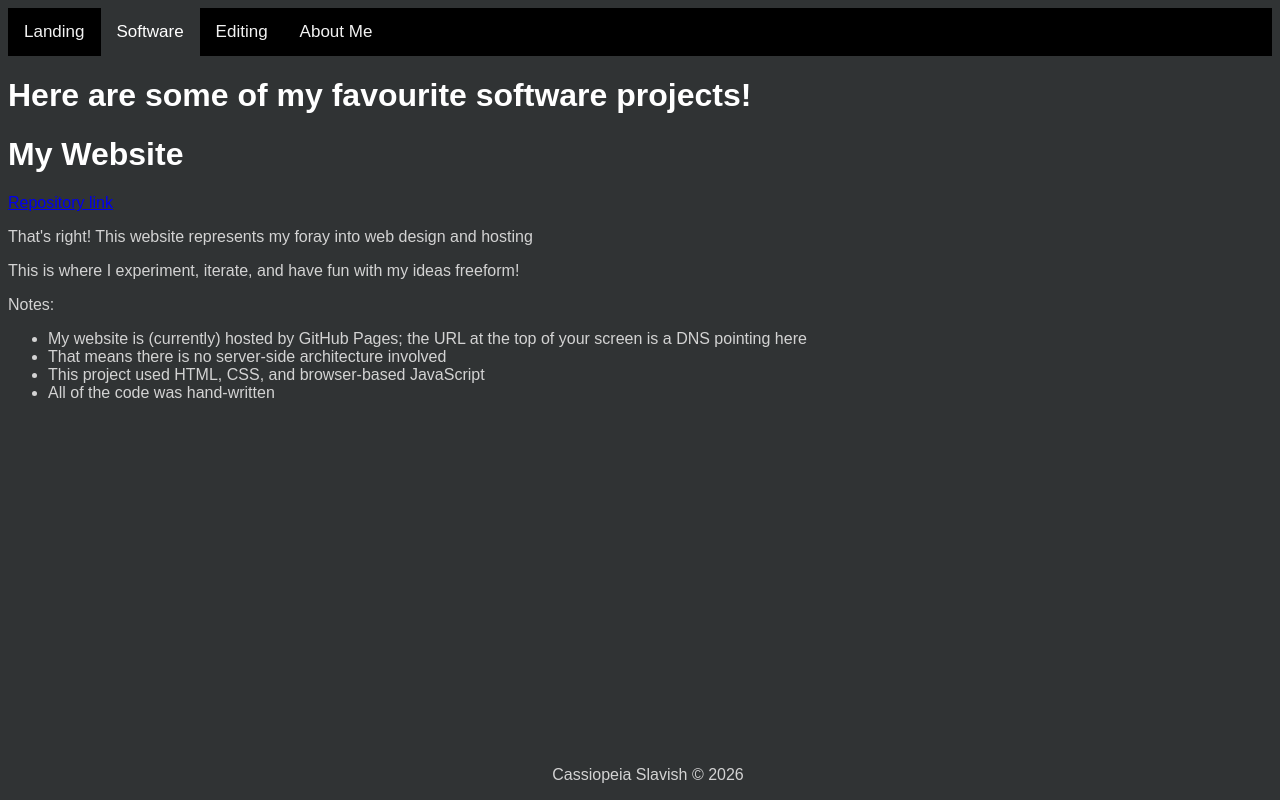
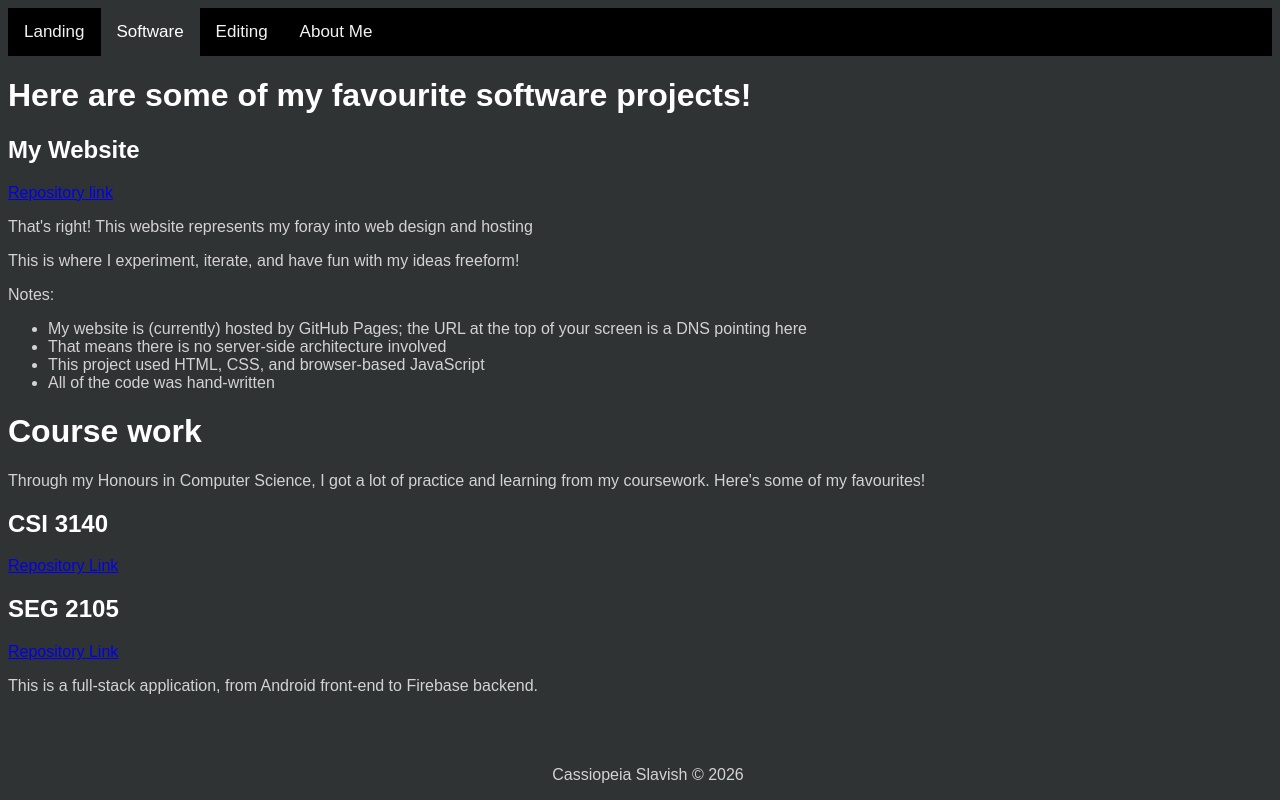
Before and after one commit to Quynin/quynin.github.io, a plain HTML site: page pages/software.html in a window 1280 px wide. Drawn offline with Linux system fonts and the light colour scheme.

Commit message:
Added CSI 3140, SEG 2105 coursework repos to software page

```diff
--- a/pages/software.html
+++ b/pages/software.html
@@ -28,7 +28,7 @@
             <div>
 
                 <div>
-                    <h1>My Website</h1>
+                    <h2>My Website</h2>
                     <p><a href="https://github.com/Quynin/quynin.github.io">Repository link</a></p>
                     <p>That's right! This website represents my foray into web design and hosting</p>
                     <p>This is where I experiment, iterate, and have fun with my ideas freeform!</p>
@@ -42,12 +42,26 @@
                         <!--<li>This website is designed for both PC and mobile platforms</li>-->
                     </ul>
                 </div>
+
+                <div>
+                    <h1>Course work</h1>
+                    <p>Through my Honours in Computer Science, I got a lot of practice and learning from my coursework. Here's some of my favourites!</p>
+                    <div>
+                        <h2>CSI 3140</h2>
+                        <p><a href="https://github.com/Quynin/CSI3140">Repository Link</a></p>
+                    </div>
+                    <div>
+                        <h2>SEG 2105</h2>
+                        <p><a href="https://github.com/SEG2105BC-uOttawa/seg2105f23-project-project_grp_3">Repository Link</a></p>
+                        <p>This is a full-stack application, from Android front-end to Firebase backend.</p>
+                    </div>
+
+
+                </div>
             </div>
         </div>
 
         <div id="copyright-div">
-
-
         </div>
 
     </body>
```
Also changed, not shown: pages/header.html (+2 -2 lines).
